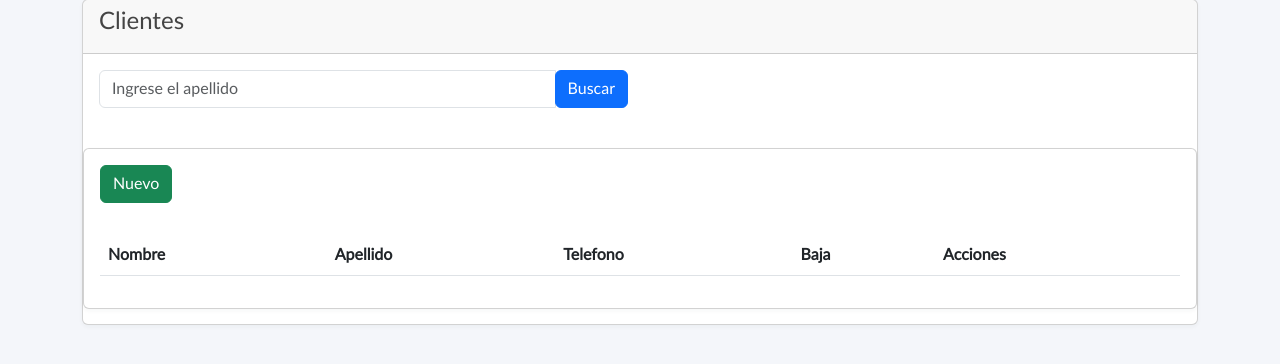
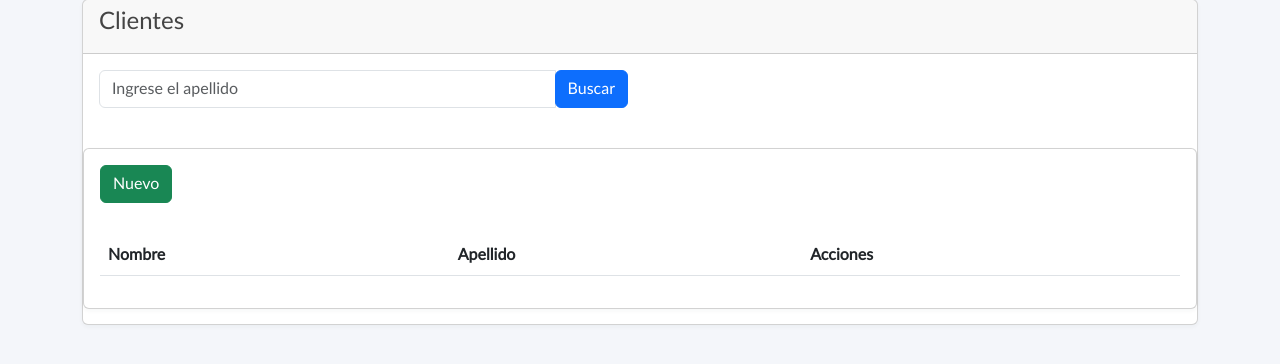
Before and after one commit to JereFassi/proyecto-django, a Django app: page /cliente/buscar/ in a window 1280 px wide. Shown: the part 178-542 px from the top of the page. Run offline with Django 3.2, Linux system fonts and the light colour scheme; data that the repository does not hold is empty; some libraries are stand-ins or nearby versions.

Commit message:
vista form cliente

```diff
--- a/PIG/integrador/forms.py
+++ b/PIG/integrador/forms.py
@@ -12,7 +12,7 @@ class ClienteForm(forms.ModelForm):
         widgets = {
             'nombre': forms.TextInput(attrs={'class':'form-control','placeholder':'Nombre Cliente'}),
             'apellido': forms.TextInput(attrs={'class':'form-control', 'placeholder':'Apellido Cliente'}),
-            # 'tipo_dni': forms.NumberInput(attrs={'class':'form-select'}),
+            'tipo_dni': forms.NumberInput(attrs={'class':'form-select'}),
             'dni': forms.NumberInput(attrs={'class':'form-control'}),
             'email': forms.EmailInput(attrs={'class':'form-control'}),
             'fecha_alta': forms.DateInput(attrs={'class':'form-control','type':'date'}),
@@ -29,7 +29,7 @@ class ClienteForm(forms.ModelForm):
     ]
 
     tipo_dni = forms.ChoiceField(
-        label = 'Tipo DNI',
+        label = 'Tipo de Documento',
         choices = DOC_TIPO,
         initial = 1,
         widget = forms.Select(attrs={'class':'form-select'})
--- a/PIG/templates/integrador/cliente/index.html
+++ b/PIG/templates/integrador/cliente/index.html
@@ -47,8 +47,6 @@
                         <tr>
                             <th>Nombre</th>
                             <th>Apellido</th>
-                            <th>Telefono</th>
-                            <th>Baja</th>
                             <th>Acciones</th>
                         </tr>
                     </thead>
@@ -57,8 +55,6 @@
                         <tr>
                         <td>{{cliente.nombre}}</td>
                         <td>{{cliente.apellido}}</td>
-                        <td>{{cliente.telefono}}</td>
-                        <td>{{cliente.baja}}</td>
                         <td>
                             <a href="{% url 'cliente_editar' cliente.id %}" title="Editar" class="btn btn-warning"><i class="fas fa-pencil-alt"></i></a>
                             <a href="{% url 'cliente_eliminar' cliente.id %}" title="Eliminar" class="btn btn-danger"><i class="fas fa-trash"></i></a>
```
Also changed, not shown: PIG/templates/publica/index.html (+4 -3 lines).
